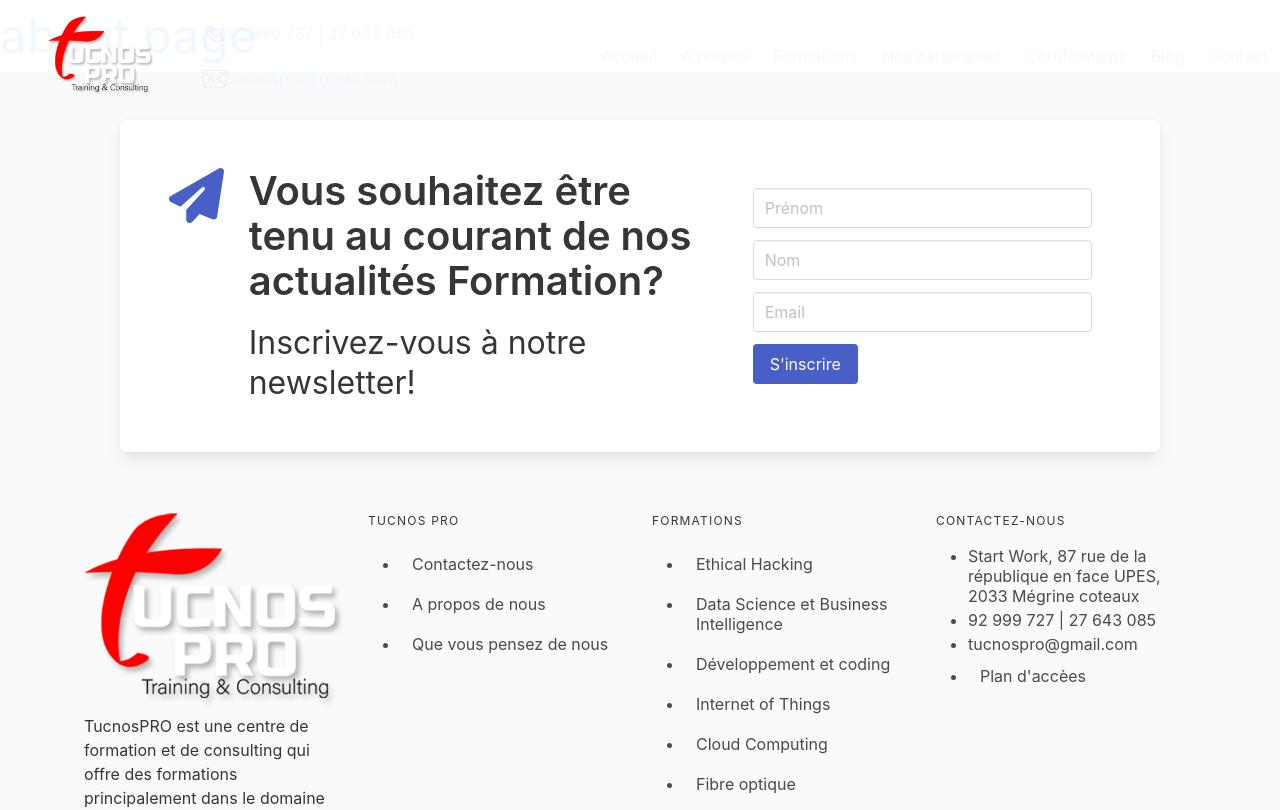
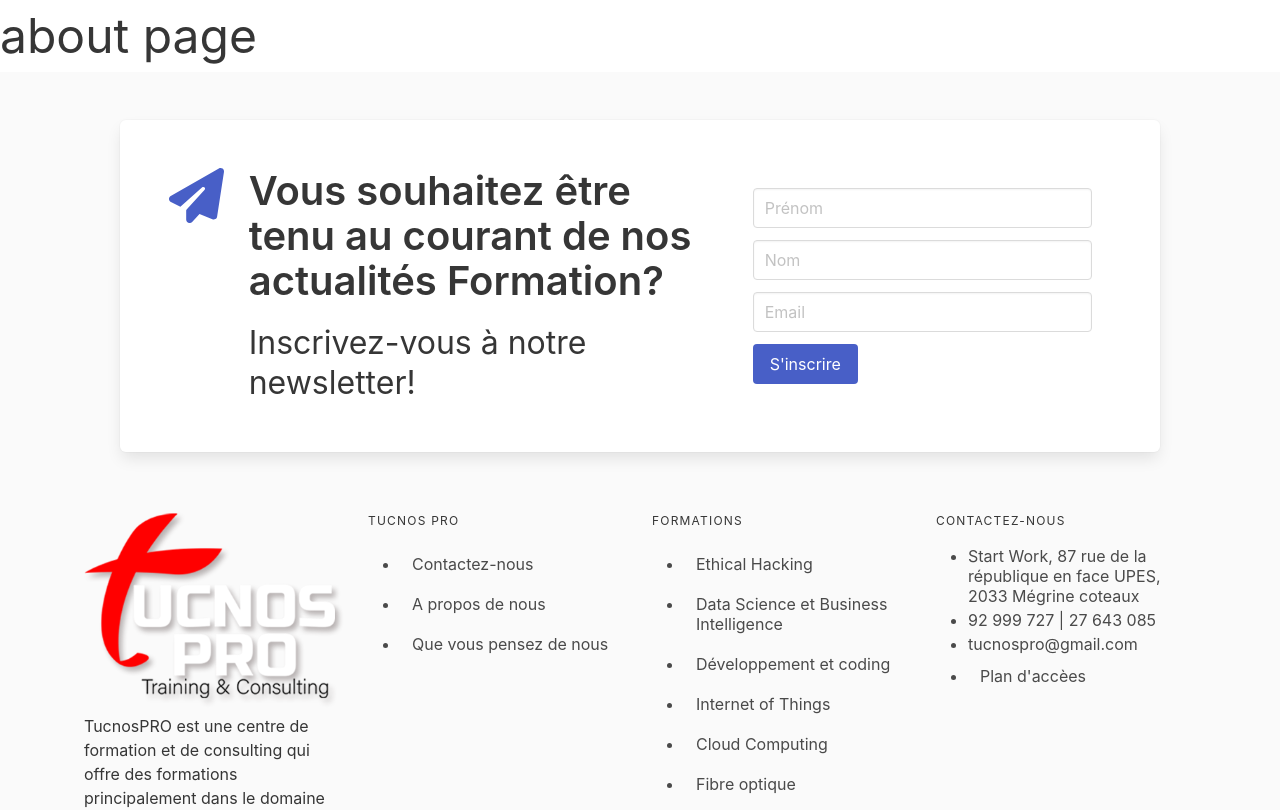
Before and after one commit to Abdelhak-Achour/TucnosPro, a React (Create React App) app: page /a-propos in a window 1280 px wide. Shown: the top 810 px of the page. Built offline with nearby package versions, Linux system fonts and the light colour scheme.

Commit message:
changed colors and swiper working on navbar

```diff
--- a/src/App.js
+++ b/src/App.js
@@ -13,7 +13,6 @@ import { Footer } from './components/footer';
 function App() {
   return (
     <>
-      <Navbar />
       <Routes>
         <Route path = '/' element = {<Home />} />
         <Route path='/a-propos' element = {<About />} />
--- a/src/components/formationsline.js
+++ b/src/components/formationsline.js
@@ -24,7 +24,7 @@ export function FormationLine(props)
                                                             <p className='has-text-grey'>{props.duration1} heures</p>
                                                             <p className='has-text-grey'>Date:</p>
                                                             <p className='has-text-grey'>{props.date1}</p>
-                                                            <span className="tag is-medium my-2">{props.price1} TND</span>
+                                                            <span className="tag is-link orange-bg is-medium my-2">{props.price1} TND</span>
                                                         </div>
                                                         <div className='column'>
                                                             <p className='has-text-grey info-text'>{props.description1}</p>
@@ -58,7 +58,7 @@ export function FormationLine(props)
                                                             <p className='has-text-grey'>{props.duration2} heures</p>
                                                             <p className='has-text-grey'>Date:</p>
                                                             <p className='has-text-grey'>{props.date2}</p>
-                                                            <span className="tag is-medium my-2">{props.price2} TND</span>
+                                                            <span className="tag is-link orange-bg is-medium my-2">{props.price2} TND</span>
                                                         </div>
                                                         <div className='column'>
                                                             <p className='has-text-grey info-text'>{props.description2}</p>
@@ -101,7 +101,7 @@ export function FormationLine(props)
                                                             <p className='has-text-grey'>{props.duration1} heures</p>
                                                             <p className='has-text-grey'>Date:</p>
                                                             <p className='has-text-grey'>{props.date1}</p>
-                                                            <span className="tag is-medium my-2">{props.price1} TND</span>
+                                                            <span className="tag is-link orange-bg is-medium my-2">{props.price1} TND</span>
                                                         </div>
                                                         <div className='column'>
                                                             <p className='has-text-grey info-text'>{props.description1}</p>
--- a/src/components/navbar.js
+++ b/src/components/navbar.js
@@ -21,32 +21,32 @@ export function Navbar ()
         <>
             <nav className = "navbar is-fixed-top">
                 <div className = "navbar-brand">
-                    <Link className = "navbar-item py-4 px-6" to = "/"> <img className = "logo" src = {Logo} alt = "logo img" /></Link>
-                    <table className="info">
-                        <tr>
-                            <td>
-                                <img className="icon-custom" src={phoneIcon} alt = "phone-icon" />
-                            </td>
-                            <td>
-                                92 999 737 | 27 643 085
-                            </td>
-                        </tr>
-                        <tr>
-                            <td>
-                                <img className="icon-custom" src={emailIcon} alt = "email-icon" />
-                            </td>
-                            <td>
-                                tucnospro@gmail.com
-                            </td>
-                        </tr>
-                    </table>
+                    <Link className = "navbar-item my-4 mx-5" to = "/"> <img className = "logo" src = {Logo} alt = "logo img" /></Link>
+                    <ul className="info">
+                        <li>
+                            <span class="info icon-text is-hidden-mobile">
+                                <span class="icon">
+                                    <img className="icon-custom" src={phoneIcon} alt = "phone-icon" />
+                                </span>
+                                <span>92 999 737 | 27 643 085</span>
+                            </span>
+                        </li>
+                        <li>
+                            <span class="info icon-text is-hidden-mobile">
+                                <span class="icon">
+                                    <img className="icon-custom" src={emailIcon} alt = "email-icon" />
+                                </span>
+                                <span>tucnospro@gmail.com</span>
+                            </span>
+                        </li>
+                    </ul>
                     <a className="navbar-burger" onClick={activateLinks}>
                         <span></span>
                         <span></span>
                         <span></span>
                     </a>
                 </div>
-                <div className = {active ? "navbar-menu is-active" : "navbar-menu"} id = "nav-links">
+                <div className = {active ? "navbar-menu is-active mx-5" : "navbar-menu mx-6"} id = "nav-links">
                     <div className = "navbar-end">
                         <NavLink className = "navbar-item" to = "/">Accueil</NavLink>
                         <NavLink className = "navbar-item" to = "/a-propos">A propos</NavLink>
--- a/src/index.css
+++ b/src/index.css
@@ -1,3 +1,14 @@
+@media only screen and (max-width: 768px) {
+    html,body
+    {
+        width: 100%;
+        height: 100%;
+        margin: 0px;
+        padding: 0px;
+        overflow-x: hidden;
+    }
+  }
+
 .temp-div {
     margin-top: 3rem;
 }
@@ -23,11 +34,11 @@
 .navbar-menu .navbar-item {
     color: aliceblue !important;
 }
-.navbar-item:hover{
+.navbar-item:hover {
     background-color: transparent !important;
 }
 
-.active{
+.active {
     background-color: transparent !important;
 }
 
@@ -66,8 +77,12 @@ p {
     color: aliceblue !important;
 }
 
+.orange-bg {
+    background-color: #ff5a2c !important;
+}
+
 .card-section {
-    max-width: 50rem;
+    max-width: 75rem;
     margin: auto;
 }
 
@@ -159,6 +174,14 @@ p {
     margin-bottom: 3rem;
 }
 
+.view-button {
+    background-color: #ff5a2c;
+}
+
+.view-button-text {
+    color: #fafafa;
+}
+
 .newsletter-box {
    max-width: 65rem;
    margin: auto;
--- a/src/pages/about.js
+++ b/src/pages/about.js
@@ -4,7 +4,7 @@ export function About ()
 {
     return (
         <>
-            <p className = "is-size-1">
+            <p className = "is-size-1 has-text-dark">
                 about page
             </p>
         </>
--- a/src/pages/home.js
+++ b/src/pages/home.js
@@ -7,6 +7,7 @@ import { Card } from '../components/card';
 import methodsimg from '../images/methods.jpg';
 import pceh from '../images/pceh.png';
 import { FormationLine } from '../components/formationsline';
+import { Navbar } from '../components/navbar';
 
 export function Home()
 {
@@ -16,11 +17,12 @@ export function Home()
     return (
         <>
             <div className = 'home-image'>
+                <Navbar />
                 <p className='title is-1 has-text-centered'>Tucnos Pro,</p>
                 <p className='subtitle is-1 is-spaced has-text-centered'>Se former, c'est Avancer</p>
                 <div className='columns'>
                     <div className='column is-2 has-text-centered is-offset-4'>
-                        <button className='button is-medium is-link'><a className='anchor-style' href='/formation'>VOIR LES COURS</a></button>
+                        <button className='button is-medium is-link orange-bg'><a className='anchor-style' href='/formation'>VOIR LES COURS</a></button>
                     </div>
                     <div className='column is-2 has-text-centered'>
                         <button className='button is-medium is-link'><a className='anchor-style' href='/contact'>CONTACTEZ-NOUS</a></button>
@@ -36,8 +38,9 @@ export function Home()
                     centeredSlides={true}
                     navigation
                     pagination={{ clickable: true }}
-                    loop={false}
-                    rewind={true}
+                    loop={true}
+                    rewind={false}
+                    initialSlide = {0}
                     grabCursor={true}
                     effect={"coverflow"}
                     coverflowEffect={{
@@ -51,7 +54,7 @@ export function Home()
                         {
                             630:
                                 {
-                                    slidesPerView: 2
+                                    slidesPerView: 3
                                 }
                         }
                     }
```
Also changed, not shown: garbage.txt (added).
